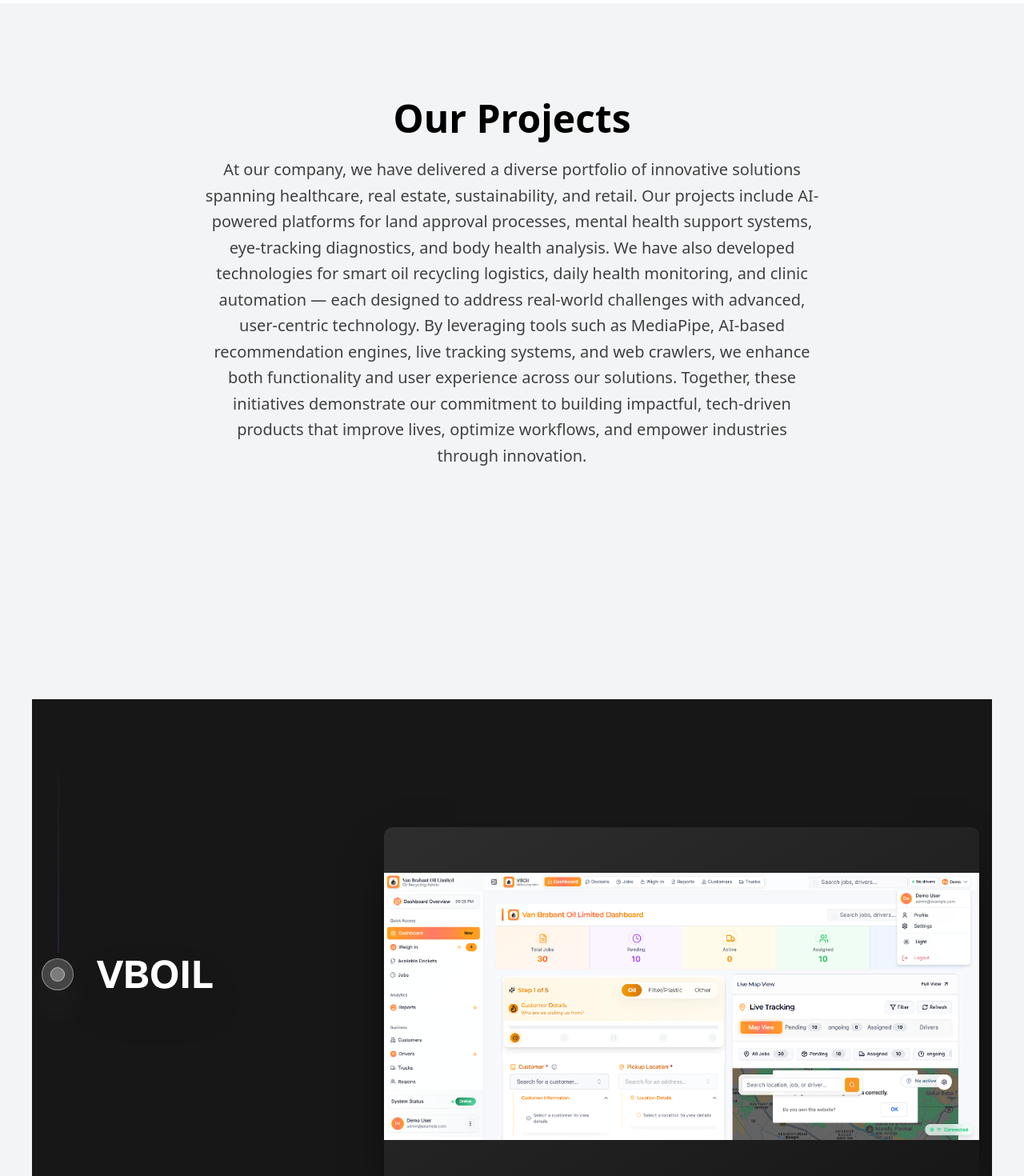
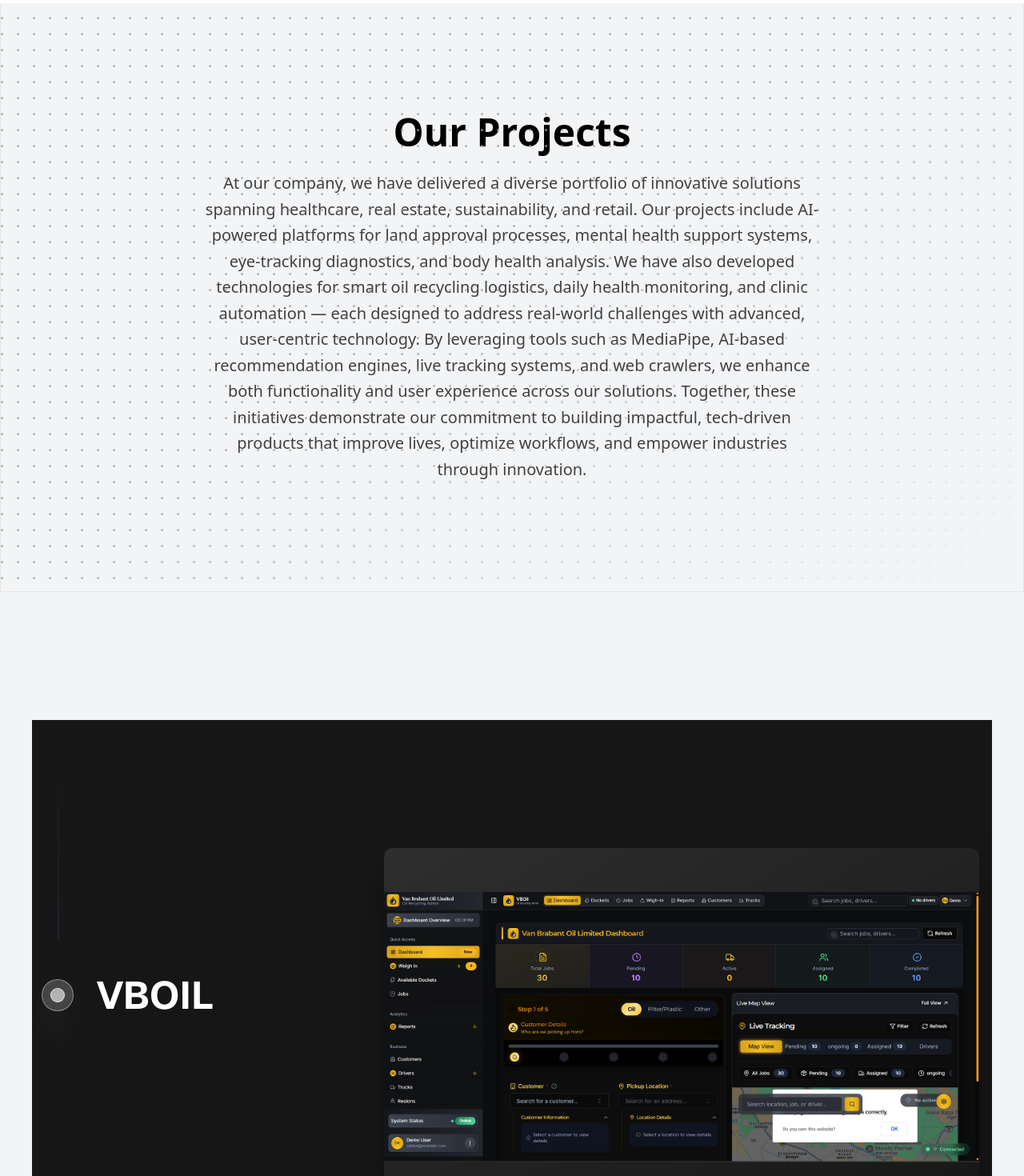
Before and after one commit to harshsrivastava05/Synapsis, a Next.js app: page /projects in a window 1280 px wide. Shown: the part 60-1530 px from the top of the page at 80% size. Built offline with nearby package versions, Linux system fonts and the light colour scheme.

Commit message:
changes in project page

```diff
--- a/src/app/page.tsx
+++ b/src/app/page.tsx
@@ -104,7 +104,7 @@
 
 
       {/* About Section */}
-      <div className="w-full">
+      <div className="w-full min-w-full">
       <ContainerScroll>
         <AboutUsSection />
       </ContainerScroll>
--- a/src/app/projects/page.tsx
+++ b/src/app/projects/page.tsx
@@ -2,12 +2,19 @@
 import React from "react";
 import { Timeline } from "@/components/ui/timeline";
 import { Timeline2 } from "@/components/ui/timeline2";
+import { cn } from "@/lib/utils";
+import { DotPattern } from "@/components/magicui/dot-pattern";
 
 const Projects = () => {
   const projectsData = [
     {
       projectName: "VBOIL",
-      projectImages: ["/VBOIL/Vboil2.png", "/VBOIL/Vboil3.png", "/VBOIL/Vboil4.png", "/VBOIL/Vboil1.png"],
+      projectImages: [
+        "/VBOIL/Vboil1.png",
+        "/VBOIL/Vboil4.png",
+        "/VBOIL/Vboil2.png",
+        "/VBOIL/Vboil3.png",
+      ],
       type: "desktop",
       className: "",
       title: "Oil Waste Resource Collection Platform",
@@ -25,7 +32,12 @@
     },
     {
       projectName: "Maskwa",
-      projectImages: ["/Maskwa/Maskwa3.png", "/Maskwa/Maskwa1.png", "/Maskwa/Maskwa2.png", "/Maskwa/Maskwa5.png"],
+      projectImages: [
+        "/Maskwa/Maskwa3.png",
+        "/Maskwa/Maskwa1.png",
+        "/Maskwa/Maskwa2.png",
+        "/Maskwa/Maskwa5.png",
+      ],
       type: "desktop",
       className: "bg-neutral-900",
       title: "Traditional Land Verification & Management System",
@@ -42,7 +54,12 @@
     },
     {
       projectName: "ThotAI",
-      projectImages: ["/Thot/Thot11.png", "/Thot/Thot1.png", "/Thot/Thot2.png", "/Thot/Thot3.png"],
+      projectImages: [
+        "/Thot/Thot11.png",
+        "/Thot/Thot1.png",
+        "/Thot/Thot2.png",
+        "/Thot/Thot3.png",
+      ],
       type: "desktop",
       className: "",
       title: "Retail & Profit Optimization Dashboard",
@@ -158,28 +175,42 @@
   }));
 
   return (
-    <div className="min-h-screen mt-8 md:mt-30 w-full bg-gray-100">
-      <div className="max-w-7xl mx-auto py-16 px-4 md:px-8 lg:px-10">
-        <div className="text-center mb-16">
-          <h1 className="text-3xl md:text-5xl font-bold text-black mb-6">
-            Our Projects
-          </h1>
-          <p className="text-lg md:text-xl text-neutral-700 max-w-3xl mx-auto leading-relaxed">
-            At our company, we have delivered a diverse portfolio of innovative
-            solutions spanning healthcare, real estate, sustainability, and
-            retail. Our projects include AI-powered platforms for land approval
-            processes, mental health support systems, eye-tracking diagnostics,
-            and body health analysis. We have also developed technologies for
-            smart oil recycling logistics, daily health monitoring, and clinic
-            automation — each designed to address real-world challenges with
-            advanced, user-centric technology. By leveraging tools such as
-            MediaPipe, AI-based recommendation engines, live tracking systems,
-            and web crawlers, we enhance both functionality and user experience
-            across our solutions. Together, these initiatives demonstrate our
-            commitment to building impactful, tech-driven products that improve
-            lives, optimize workflows, and empower industries through
-            innovation.
-          </p>
+    <div className="min-h-screen w-full bg-gray-100">
+      <div className="relative min-h-screen z-0 flex flex-col items-center justify-center overflow-hidden border pt-20">
+        <DotPattern
+          width={20}
+          height={20}
+          cx={1.5}
+          cy={1.5}
+          cr={1.5}
+          className={cn(
+            "[mask-image:linear-gradient(to_bottom_right,white,white,transparent)] "
+          )}
+        />
+
+        <div className="max-w-7xl mx-auto pt-8 px-4 md:px-8 lg:px-10">
+          <div className="text-center mb-12">
+            <h1 className="text-3xl md:text-5xl z-10 font-bold text-black mb-6">
+              Our Projects
+            </h1>
+            <p className="text-lg md:text-xl z-10 text-neutral-700 max-w-3xl mx-auto leading-relaxed">
+              At our company, we have delivered a diverse portfolio of
+              innovative solutions spanning healthcare, real estate,
+              sustainability, and retail. Our projects include AI-powered
+              platforms for land approval processes, mental health support
+              systems, eye-tracking diagnostics, and body health analysis. We
+              have also developed technologies for smart oil recycling
+              logistics, daily health monitoring, and clinic automation — each
+              designed to address real-world challenges with advanced,
+              user-centric technology. By leveraging tools such as MediaPipe,
+              AI-based recommendation engines, live tracking systems, and web
+              crawlers, we enhance both functionality and user experience across
+              our solutions. Together, these initiatives demonstrate our
+              commitment to building impactful, tech-driven products that
+              improve lives, optimize workflows, and empower industries through
+              innovation.
+            </p>
+          </div>
         </div>
       </div>
 
--- a/src/components/ui/container-scroll-animation.tsx
+++ b/src/components/ui/container-scroll-animation.tsx
@@ -20,12 +20,12 @@
 
   return (
     <div
-      className={`min-h-screen flex items-center justify-center relative ${isContainerInView ? 'w-screen max-w-none' : 'w-full'}`}
+      className={`min-h-screen flex items-center justify-center relative ${isContainerInView ? 'w-screen min-w-full max-w-none' : 'w-full min-w-full'}`}
       ref={containerRef}
     >
       <div
         style={{
-          perspective: "1500px",
+          perspective: "2000px",
         }}
       >
         <Card rotate={rotate} translate={translate}>
--- a/src/components/ui/timeline2.tsx
+++ b/src/components/ui/timeline2.tsx
@@ -64,8 +64,24 @@
         transition={{ duration: 0.3, ease: "easeOut" }}
         className="absolute inset-0 flex items-center justify-center z-20 pointer-events-none"
       >
-        <span className="text-white text-lg font-semibold bg-black/30 backdrop-blur-sm px-6 py-3 rounded-lg shadow-lg">
-          Click to know more details
+        {/* Eye/preview icon for hover */}
+        <span className="flex items-center justify-center bg-black/30 backdrop-blur-sm p-4 rounded-full shadow-lg">
+          <svg
+            xmlns="http://www.w3.org/2000/svg"
+            fill="none"
+            viewBox="0 0 24 24"
+            strokeWidth={1.5}
+            stroke="currentColor"
+            className="w-10 h-10 animate-fade-in text-white dark:text-gray-200"
+            aria-label="Preview image"
+          >
+            <path
+              strokeLinecap="round"
+              strokeLinejoin="round"
+              d="M2.25 12s3.75-7.5 9.75-7.5 9.75 7.5 9.75 7.5-3.75 7.5-9.75 7.5S2.25 12 2.25 12z"
+            />
+            <circle cx="12" cy="12" r="3" fill="currentColor" stroke="currentColor" strokeWidth="1.5" />
+          </svg>
         </span>
       </motion.div>
     </div>
@@ -91,8 +107,8 @@
   const bottomBlend =
     index < total - 1
       ? isBlackSection
-        ? "linear-gradient(to top,#f3f4f6 0%,#d1d5db 20%,#9ca3af 40%,#404040 60%,#262626 80%,#171717 100%)"
-        : "linear-gradient(to top,#171717 0%,#404040 20%,#9ca3af 40%,#d1d5db 60%,#e5e7eb 80%,#f3f4f6 100%)"
+        ? "linear-gradient(to top,#f3f4f6 0%,#d1d5db 0%,#9ca3af 0%,#404040 0%,#262626 0%,#171717 0%)"
+        : "linear-gradient(to top,#171717 0%,#404040 0%,#9ca3af 0%,#d1d5db 0%,#e5e7eb 0%,#f3f4f6 0%)"
       : undefined;
 
   return (
@@ -117,7 +133,7 @@
         />
       )}
 
-      <div className="sticky flex flex-col md:flex-row z-40 items-center top-40 self-start max-w-xs lg:max-w-sm md:w-full relative">
+      <div className="flex flex-col md:flex-row z-40 items-center top-40 self-start max-w-xs lg:max-w-sm md:w-full relative">
         <motion.div
           initial={{ scale: 0.5, opacity: 0 }}
           animate={{
@@ -137,7 +153,7 @@
             transition={{ duration: 0.6, delay: 0.2, ease: "easeOut" }}
             className={`h-4 w-4 rounded-full border p-2 ${
               isBlackSection
-                ? "bg-white/30 border-white/50 shadow-inner"
+                ? "bg-white/60 border-white/70 shadow-inner"
                 : "bg-black/30 border-black/50 shadow-inner"
             }`}
           />
@@ -257,7 +273,7 @@
               className={`text-lg font-semibold mb-2 ${
                 isBlackSection
                   ? "text-white drop-shadow-lg"
-                  : "text-neutral-900 drop-shadow-sm"
+                  : "text-neutral-800 drop-shadow-sm"
               }`}
             >
               Key Features:
@@ -321,7 +337,7 @@
   return (
     <div
       ref={containerRef}
-      className="w-full bg-gray-100 dark:bg-neutral-950 font-sans md:px-10"
+      className="w-full bg-gray-100 dark:bg-neutral-900 font-sans md:px-10"
     >
       {/* top spacer */}
       <div className="max-w-7xl mx-auto py-20 px-4 md:px-8 lg:px-10" />
```
